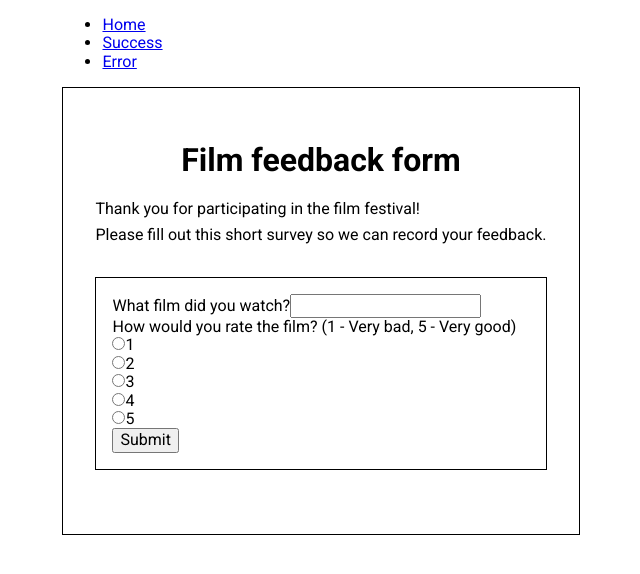
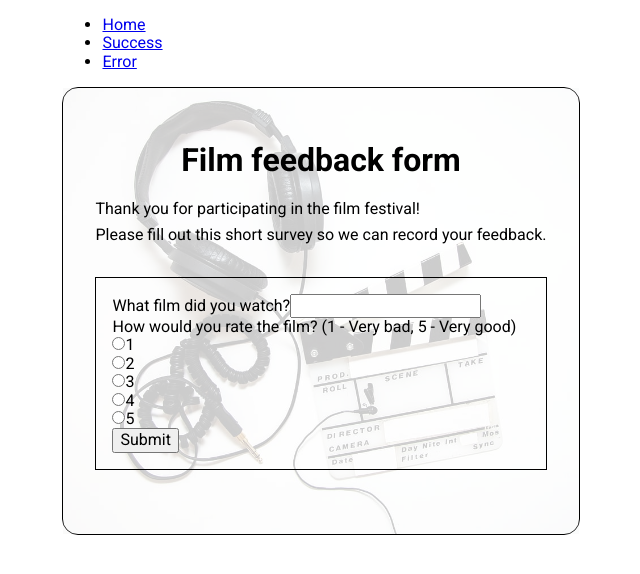
Before and after one commit to Kristina456/Online-survey, a React (Create React App) app: page / in a window 1280 px wide. Shown: the top 574 px of the page, without its empty margins (319-959 px from the left). Built offline with nearby package versions, Linux system fonts and the light colour scheme.

Commit message:
add Card style and img

```diff
--- a/src/components/SurvayForm.scss
+++ b/src/components/SurvayForm.scss
@@ -1,4 +1,6 @@
 .survay-form {
+	position: relative;
+
 	.survay-form__title {
 		text-align: center;
 	}
@@ -7,7 +9,7 @@
 	}
 	.survay-form__form {
 		margin: 2rem 0;
-		border: 1px solid black;
+		border: $border-sml;
 		padding: 1rem;
 	}
 }
--- a/src/components/card/Card.scss
+++ b/src/components/card/Card.scss
@@ -1,9 +1,20 @@
 .card {
 	display: flex;
+	align-items: center;
 	justify-content: center;
-	align-items: center;
+	position: relative;
+	padding: 2rem;
 	min-width: 10rem;
 	max-width: 70rem;
-	padding: 2rem;
-	border: 0.1rem solid black;
+	border: $border-sml;
+	border-radius: $border-radius-sml;
 }
+
+.card::before {
+	content: "";
+	position: absolute;
+	width: 100%;
+	height: 100%;
+	opacity: 0.2;
+	background: url("../../img/film.jpg") center/cover;
+}
--- a/src/scssStyles/abstracts/_variables.scss
+++ b/src/scssStyles/abstracts/_variables.scss
@@ -1 +1,10 @@
 //Color variables
+
+$color-black: rgb(0, 0, 0);
+
+//Border variables
+
+$border-sml: 0.1rem solid $color-black;
+
+//Border radius
+$border-radius-sml: 1rem;
```
Also changed, not shown: src/img/film.jpg (added).
